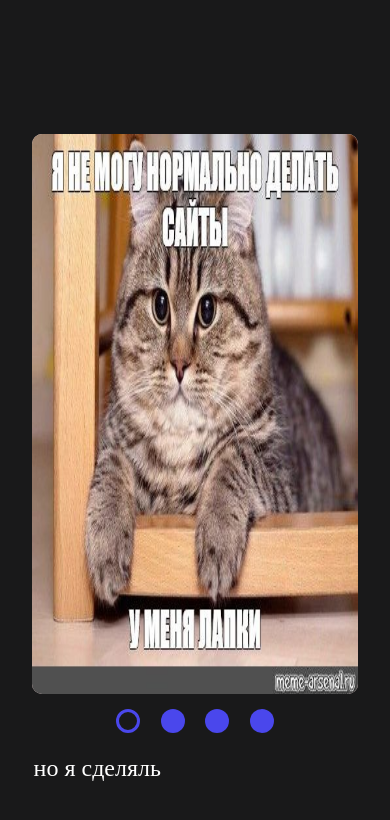
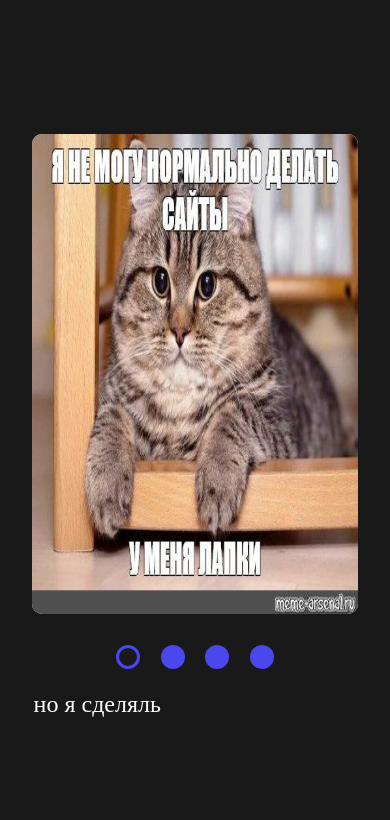
Before and after one commit to andrej-a/cssMemSlider, a plain HTML site: page cssMemSlider/index.html in a window 390 px wide. Drawn offline with Linux system fonts and the light colour scheme.

Commit message:
fix: fix adaptive and delete vertical scroll (Mon, May 16, 2022 09:03:45 PM)

```diff
--- a/cssMemSlider/style.css
+++ b/cssMemSlider/style.css
@@ -19,6 +19,7 @@
  .wrapper input {
     width: 0;
     height: 0;
+    display: none;
 }
 
 .wrapper__slider {
@@ -206,11 +207,30 @@
 
 @media(max-width: 768px) {
     .wrapper{
-        gap: 1rem;
+        gap: 2rem;
     }
     .control_wrapper > .wrapper__control-panel {
         flex-direction: column-reverse;
         justify-content: center;
         gap: 1rem;
     }
+    .wrapper__slider {
+        max-height: 45rem;
+    }
+
+    .slider_display {
+        max-height: 45rem;
+    }
+
 }
+
+@media(max-width: 480px) {
+    .wrapper__slider {
+        max-height: 30rem;
+    }
+
+    .slider_display {
+        max-height: 30rem;
+    }
+
+}
```
